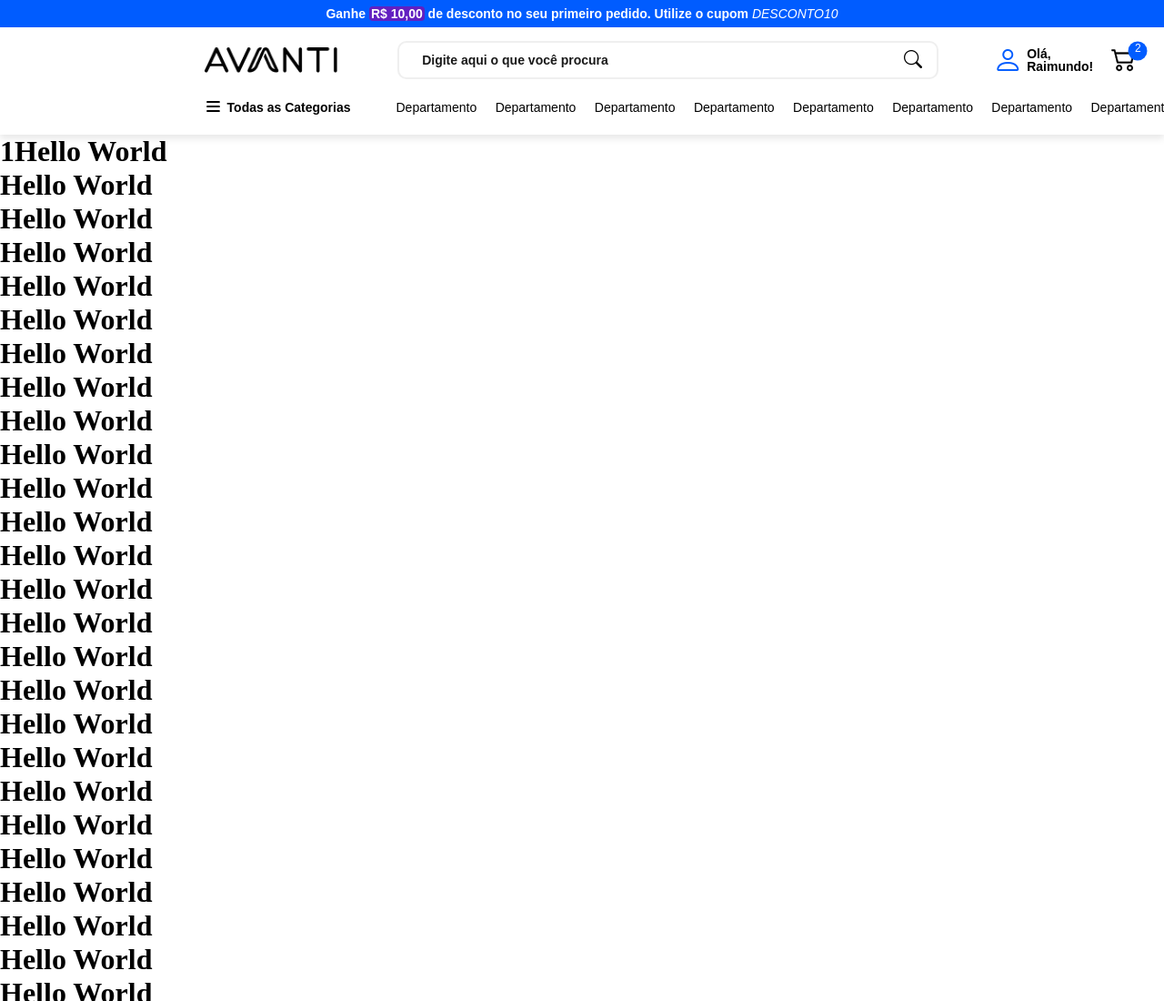
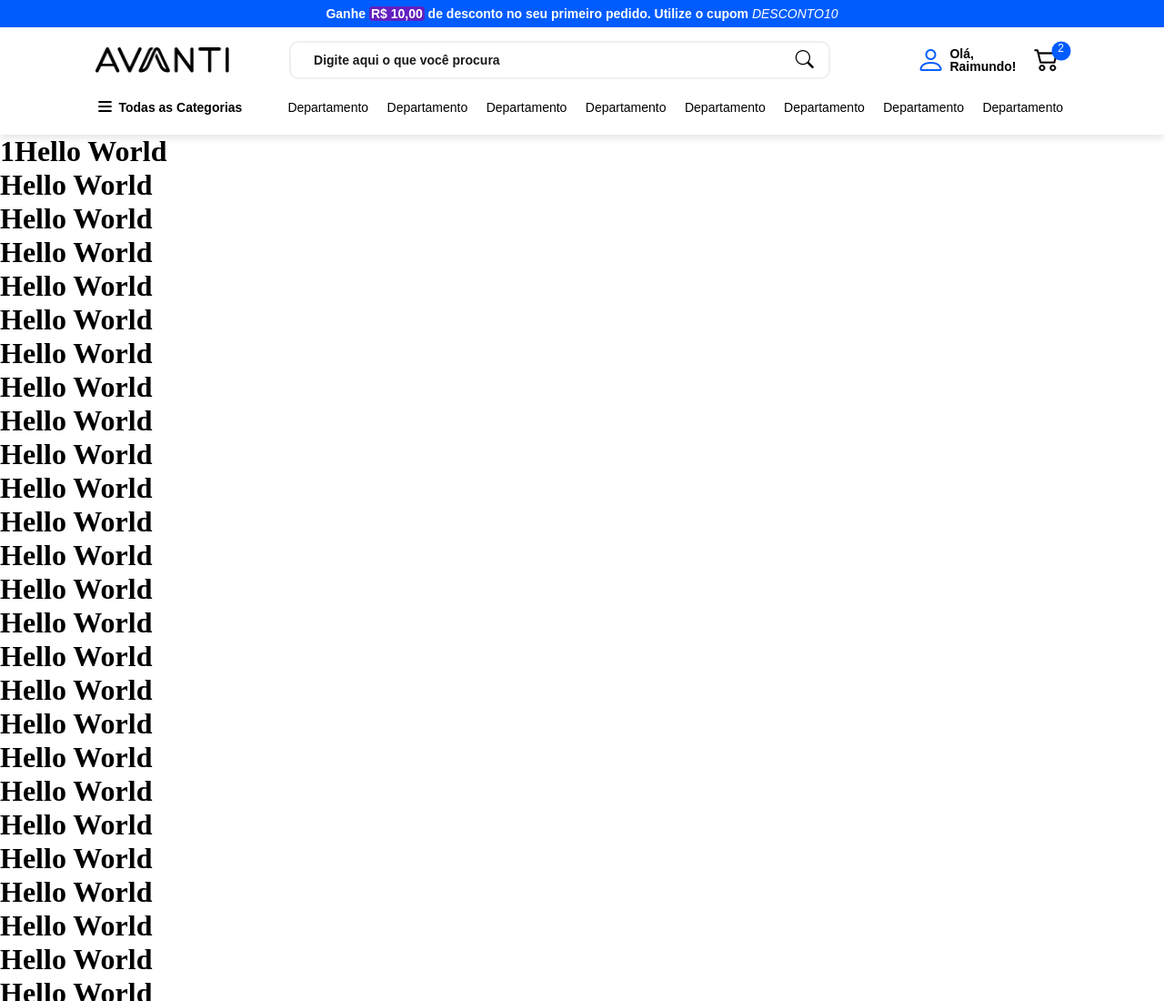
Before and after one commit to xPretti/avanti-store, a plain HTML site: page index.html in a window 1280 px wide. Shown: the top 1100 px of the page at 91% size. Drawn offline with nearby package versions, Linux system fonts and the light colour scheme; a web font is replaced by a local one.

Commit message:
fix: Adicionado min-width no header-menu para ter uma resposividade melhor ao redemensionar

```diff
--- a/src/styles/layouts/header.css
+++ b/src/styles/layouts/header.css
@@ -31,19 +31,17 @@
   width: 100%;
   height: 118px;
   box-shadow: 0px 4px 8px rgba(0, 0, 0, 0.1);
-  padding: 0 20px 0 20px;
 }
-
 
 .header-menu {
   display: flex;
   flex-direction: column;
   align-items: center;
-    width: 67%;
-    max-width: 67%;
+  width: auto;
+  min-width: 67%;
   height: 100%;
+  padding: 0 20px 0 20px;
 }
-
 
 /* @media screen and (max-width: 1600px) {
   .header-content {
```
Also changed, not shown: index.html (+2 -4 lines). Lines whose indentation alone changed are shown as unchanged.
